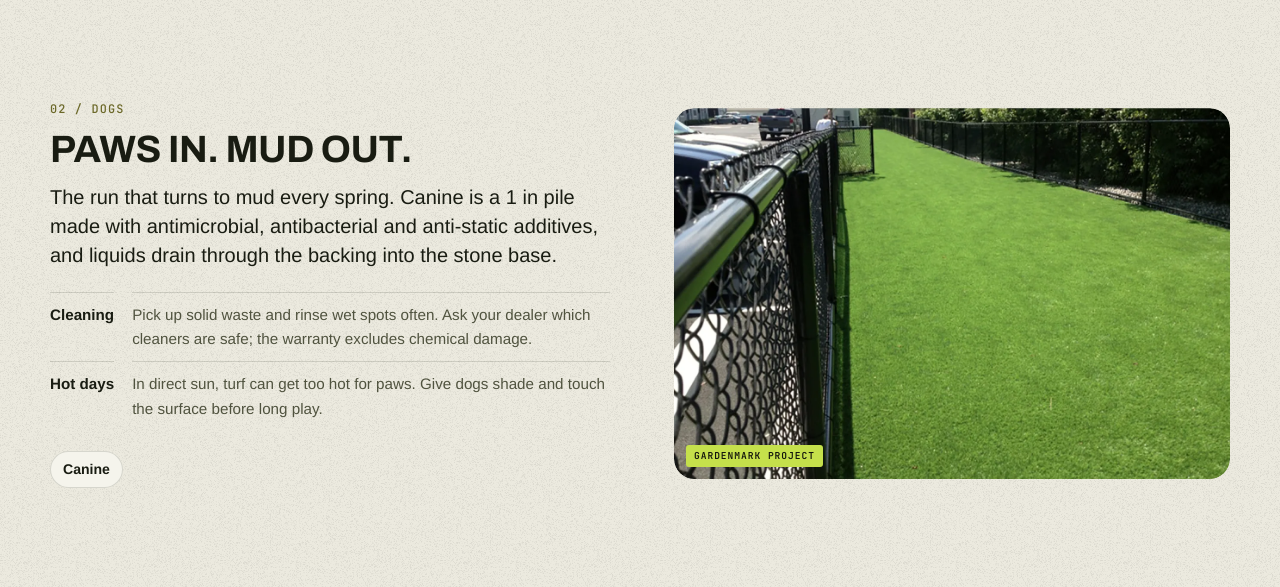
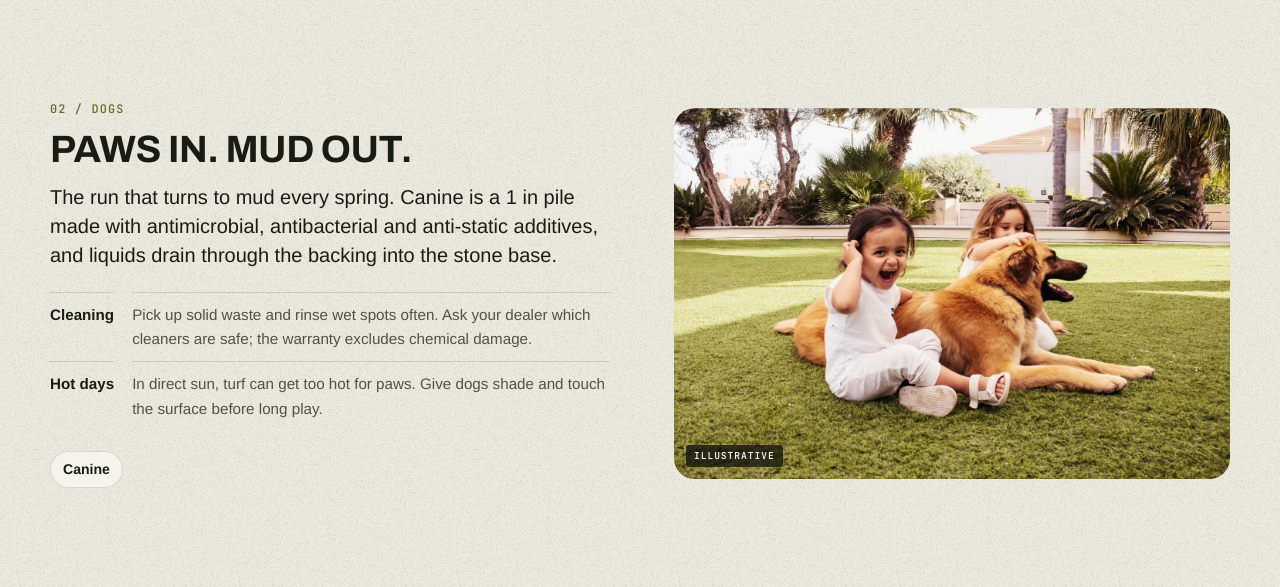
Before and after one commit to meidanhemo00-creator/gardenmark, a website built with Vite: page index.html in a window 1280 px wide. Shown: the part 2089-2676 px from the top of the page. Built offline with nearby package versions, Linux system fonts and the light colour scheme; a web font is replaced by a local one.

Commit message:
Dogs section: the user's kids-and-dog photo, tagged Illustrative
Co-Authored-By: Claude Opus 5.5 <noreply@anthropic.com>

```diff
--- a/index.html
+++ b/index.html
@@ -124,8 +124,8 @@
 
       <article class="outcome" id="spot-dogs">
         <figure class="outcome-media reveal" style="margin:0">
-          <img src="/img/gm/dog-run-uniform@2x.webp" width="1440" height="860" alt="A long fenced dog run surfaced with GardenMark synthetic grass, edged by shrubs and trees." loading="lazy">
-          <figcaption class="tag-photo real">GardenMark project</figcaption>
+          <img src="/img/lifestyle/kids-dog.webp" width="1440" height="960" alt="Two young girls laughing on synthetic grass beside a large tan dog." loading="lazy">
+          <figcaption class="tag-photo">Illustrative</figcaption>
         </figure>
         <div>
           <p class="series">02 / Dogs</p>
@@ -811,7 +811,7 @@
       <div><h4>Contact</h4><ul><li><a href="tel:+18777118873">1-877-711-8873</a></li><li><a href="mailto:info@gardenmark.com">info@gardenmark.com</a></li><li>240 Moonachie Ave, Unit #500<br>Moonachie, NJ 07074</li><li>Mail: PO #5120, Hoboken, NJ 07030</li></ul></div>
     </div>
     <div class="credits">
-      <p><b>About the images.</b> Photos tagged “GardenMark project” come from GardenMark’s published gallery and product pages. Studio photos show GardenMark turf samples. The Canine sample and the SafeMark diagrams are rendered illustrations drawn from GardenMark’s published specifications. All photos carry a light, consistent color grade.</p>
+      <p><b>About the images.</b> Photos tagged “GardenMark project” come from GardenMark’s published gallery and product pages. Studio photos show GardenMark turf samples. Photos tagged “Illustrative” are licensed lifestyle images and don’t show GardenMark turf. The Canine sample and the SafeMark diagrams are rendered illustrations drawn from GardenMark’s published specifications. All photos carry a light, consistent color grade.</p>
       <p>Concept website prepared for GardenMark’s review, November 2026. <a href="/brand.html">Logo refinement</a> <span aria-hidden="true">/</span> <a href="/strategy.html">Research and claims register</a> <span aria-hidden="true">/</span> <a href="/image-briefs.html">Image briefs</a></p>
       <p>© 2026 GardenMark, LLC.</p>
     </div>
```
Also changed, not shown: public/img/lifestyle/kids-dog.webp (added).
